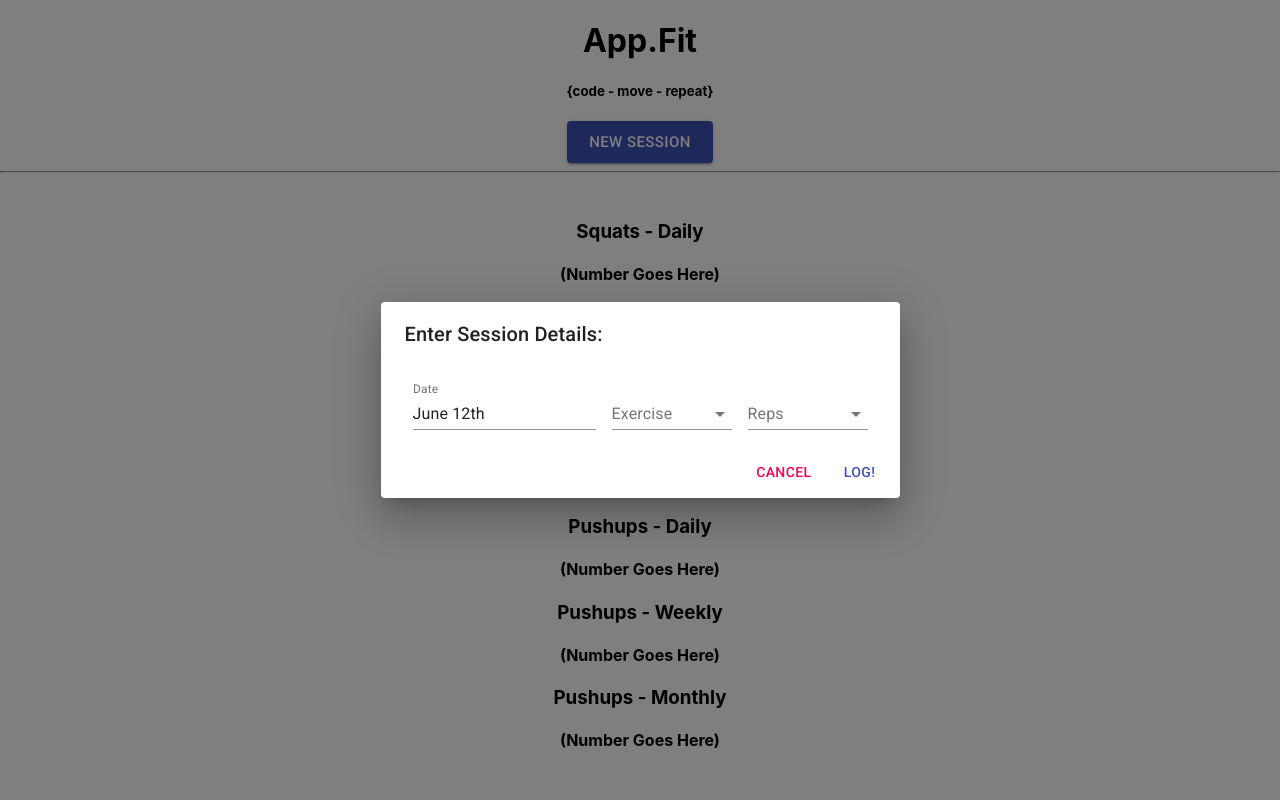
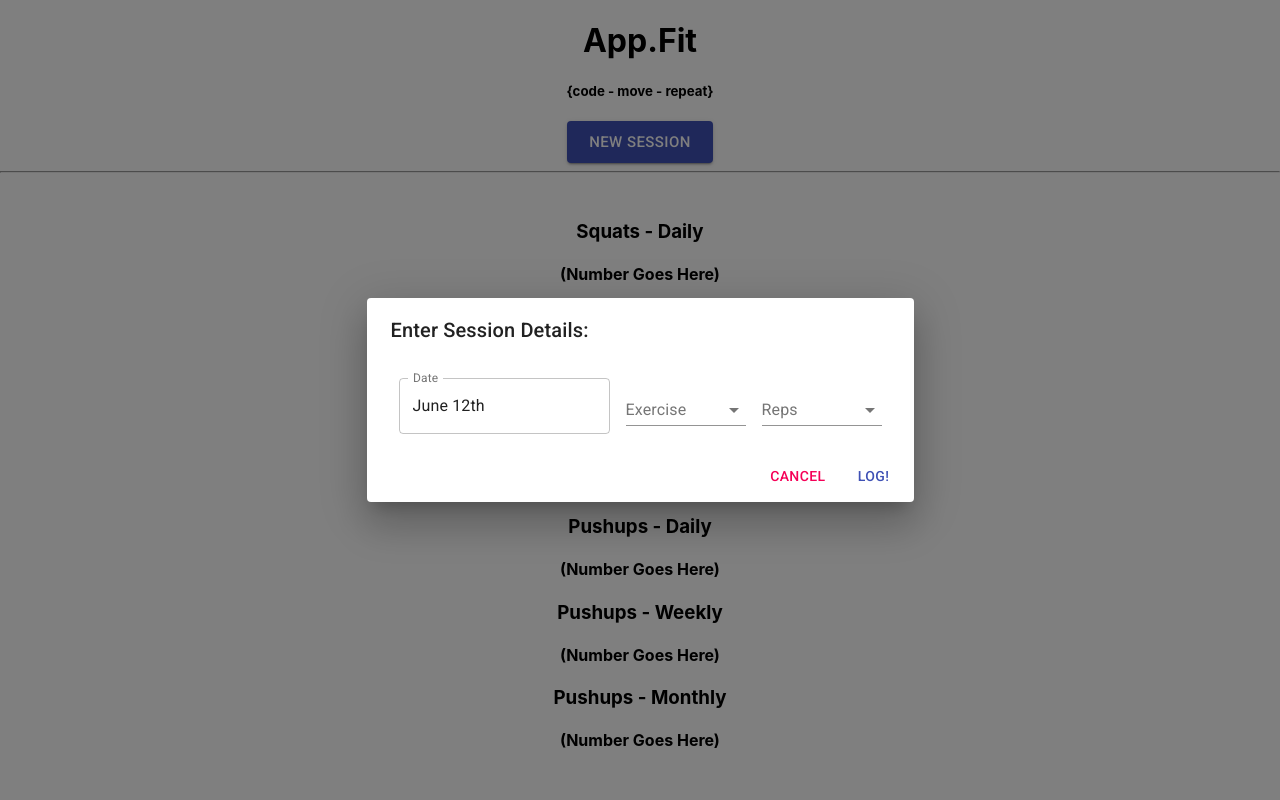
Before and after one commit to lowtrey/app-dot-fit, a React (Create React App) app: page / in a window 1280 px wide. Both pictures are taken after a click on the button "NEW SESSION". Shown: the top 800 px of the page. Built offline with nearby package versions, Linux system fonts and the light colour scheme.

Commit message:
Make date picker update Header component state

```diff
--- a/src/Header.js
+++ b/src/Header.js
@@ -1,4 +1,3 @@
-// import 'date-fns';
 import React from 'react';
 import { withStyles } from '@material-ui/core/styles';
 import Button from '@material-ui/core/Button';
@@ -37,17 +36,19 @@ class Header extends React.Component {
 		super(props);
 		this.state = {
 			open: false,
+			selectedDate: Date(),
 			exercise: '',
 			reps: '',
 			sessionLog: [
 				{}
 			]
 		};
+		this.handleDateChange = this.handleDateChange.bind(this);
 		this.handleClickOpen = this.handleClickOpen.bind(this);
 		this.handleSubmit = this.handleSubmit.bind(this);
 		this.handleChange = this.handleChange.bind(this);
 		this.handleClose = this.handleClose.bind(this);
-	}
+	};
 	handleChange(event) {
 		this.setState({ [event.target.name]: event.target.value });
 	};
@@ -59,7 +60,10 @@ class Header extends React.Component {
 	};
 	handleSubmit() {
 		console.log("Submitted!");
-	}
+	};
+	handleDateChange(e) {
+		this.setState({ selectedDate: e });
+	};
 
 	render() {
 		const { classes } = this.props;
@@ -86,11 +90,10 @@ class Header extends React.Component {
 									<MuiPickersUtilsProvider utils={DateFnsUtils}>
 										<DatePicker
 											label="Date"
-											value={this.selectedDate}
+											disableFuture
+											inputVariant='outlined'
+											value={this.state.selectedDate}
 											onChange={this.handleDateChange}
-											autoOk
-											disableFuture
-											animateYearScrolling
 										/>
 									</MuiPickersUtilsProvider>
 								</FormControl>
```
